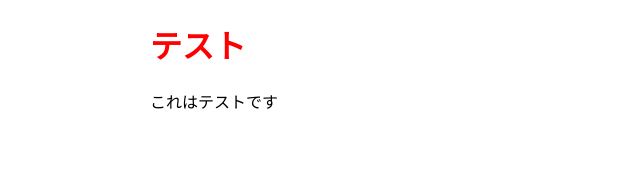
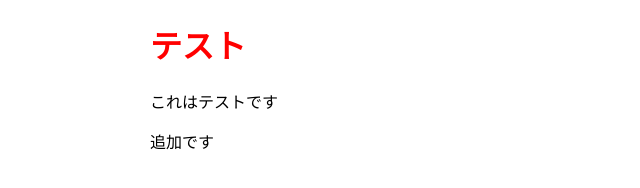
Before and after one commit to vito-0313/public, a plain HTML site: page index.html in a window 1280 px wide. Shown: the full height of the page, 0-640 px from the left. Drawn offline with Linux system fonts and the light colour scheme.

Commit message:
追加です

```diff
--- a/index.html
+++ b/index.html
@@ -9,5 +9,6 @@
 <body>
 <h1>テスト</h1>
 <p>これはテストです</p>
+<P>追加です</P>
 </body>
 </html>
```
